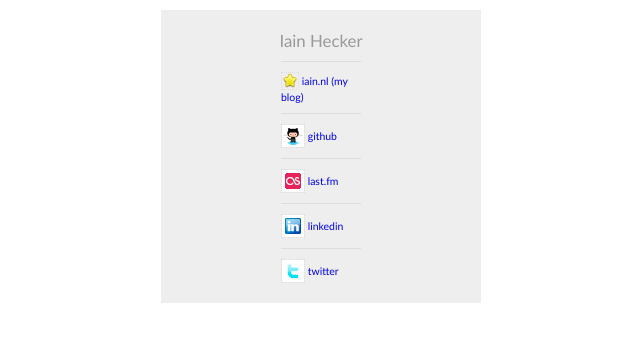
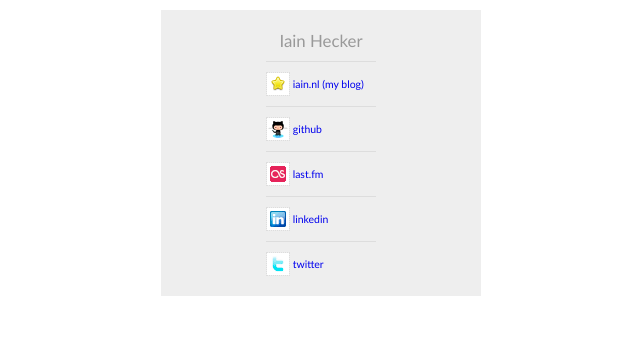
Before and after one commit to iain/iain.github.com, a plain HTML site: page index.html in a window 1280 px wide. Shown: the whole page, without its empty margins (319-959 px from the left). Drawn offline with Linux system fonts and the light colour scheme.

Commit message:
Better star image, bigger width

```diff
--- a/index.html
+++ b/index.html
@@ -19,7 +19,7 @@
       <ul>
         <li>
           <a href="http://iain.nl/" title="iain.nl">
-            <img src="images/star.png" alt="star" />
+            <img src="images/star.gif" alt="star" />
             <span>iain.nl (my blog)</span>
   	</a>
         </li>
--- a/stylesheet.css
+++ b/stylesheet.css
@@ -74,7 +74,7 @@ div#container a
 {
   text-decoration: none;
   display: block;
-  width: 80px;
+  width: 110px;
   text-align: left;
   margin: 0px auto;
   padding: 10px 0;
```
Also changed, not shown: images/star.gif (added).
